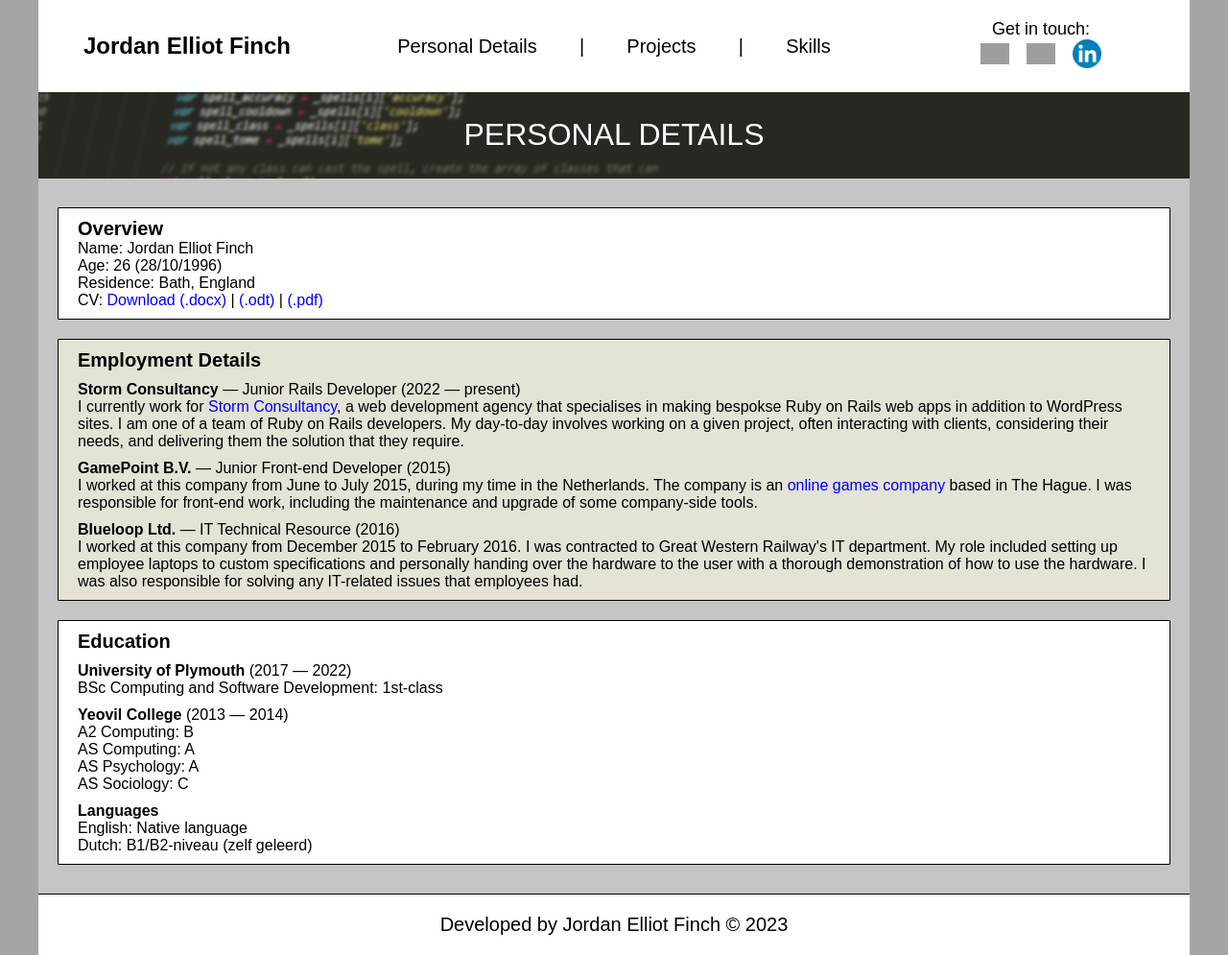
After one commit to JordanFinch72/Portfolio, a PHP site: page /about.php in a window 1280 px wide. The commit adds this page. Shown: the whole page at 96% size. Run offline with PHP 8.4, Linux system fonts and the light colour scheme; grey boxes are pictures that could not be loaded.

Commit message:
Add personal details page

```diff
--- /dev/null
+++ b/about.php
@@ -0,0 +1,95 @@
+<!DOCTYPE html>
+<html lang="en">
+<head>
+	<meta charset="UTF-8">
+	<meta name="theme-color" content="#FFCC00" /> <!-- TODO: Check that this doesn't look abysmal -->
+	<!-- TODO: Metadata: descriptions, etc. -->
+	<link rel="stylesheet" type="text/css" href="resources/css/main.css" />
+	<link rel="stylesheet" type="text/css" href="resources/css/alternating.css" />
+	<title>Jordan Elliot Finch - Details</title>
+</head>
+<body>
+	<?php require("modules/header.php") ?>
+
+	<div class="title-header">
+		<h2>Personal Details</h2>
+	</div>
+
+	<main class="alternating">
+		<section>
+			<div class="info-box">
+				<div class="title">Overview</div>
+				<div class="content">
+					<p>
+						Name: Jordan Elliot Finch <br />
+						Age: 26 (28/10/1996) <br />
+						Residence: Bath, England <br />
+						CV: <a href="resources/files/Curriculum Vitae.docx">Download (.docx)</a> | <a href="resources/files/Curriculum Vitae.odt">(.odt)</a> | <a href="resources/files/Curriculum Vitae.pdf" target="_blank">(.pdf)</a>
+					</p>
+				</div>
+			</div>
+		</section>
+		<section>
+			<div class="info-box">
+				<div class="title">Employment Details</div>
+				<div class="content">
+					<div class="item-wrapper">
+						<strong>Storm Consultancy</strong> — Junior Rails Developer (2022 — present)<br />
+						<p>
+							I currently work for <a href="https://stormconsultancy.co.uk" target="_blank">Storm Consultancy</a>, a web development agency that specialises in making bespokse Ruby on Rails web apps in addition to WordPress sites. I am one of a team of Ruby on Rails developers. My day-to-day involves working on a given project, often interacting with clients, considering their needs, and delivering them the solution that they require.
+						</p>
+					</div>
+					<div class="item-wrapper">
+						<strong>GamePoint B.V.</strong> — Junior Front-end Developer (2015)<br />
+						<p>
+							I worked at this company from June to July 2015, during my time in the Netherlands. The company is an
+							<a href="http://gamepoint.com" target="_blank">online games company</a> based in The Hague. I was responsible for front-end work,
+							including the maintenance and upgrade of some company-side tools.
+						</p>
+					</div>
+					<div class="item-wrapper">
+						<strong>Blueloop Ltd.</strong> — IT Technical Resource (2016)<br />
+						<p>
+							I worked at this company from December 2015 to February 2016. I was contracted to Great Western Railway's IT
+							department. My role included setting up employee laptops to custom specifications and personally handing over
+							the hardware to the user with a thorough demonstration of how to use the hardware. I was also responsible for
+							solving any IT-related issues that employees had.
+						</p>
+					</div>
+				</div>
+			</div>
+		</section>
+		<section>
+			<div class="info-box">
+				<div class="title">Education</div>
+				<div class="content">
+					<div class="item-wrapper">
+						<strong>University of Plymouth</strong> (2017 — 2022)<br />
+						<p>
+							BSc Computing and Software Development: 1st-class <br />
+						</p>
+					</div>
+					<div class="item-wrapper">
+						<strong>Yeovil College</strong> (2013 — 2014)<br />
+						<p>
+							A2 Computing: B <br />
+							AS Computing: A <br />
+							AS Psychology: A <br />
+							AS Sociology: C
+						</p>
+					</div>
+					<div class="item-wrapper">
+						<strong>Languages</strong>
+						<p>
+							English: Native language <br />
+							Dutch: B1/B2-niveau (zelf geleerd)
+						</p>
+					</div>
+				</div>
+			</div>
+		</section>
+	</main>
+
+	<?php require("modules/footer.php"); ?>
+</body>
+</html>
--- /dev/null
+++ b/resources/css/alternating.css
@@ -0,0 +1,41 @@
+.alternating section {
+    display: flex;
+    flex-flow: column;
+    align-items: start;
+}
+.alternating section .info-box {
+    display: flex;
+    flex-flow: column;
+    margin: 0.5rem 0;
+    padding: 0.5rem 0;
+    border: 1px solid black;
+    border-radius: 1px 1px 1px 1px;
+    background-color: #fefefe;
+    width: 100%;
+}
+.alternating section:nth-child(even) .info-box {
+    background-color: #e4e3d6;
+}
+.alternating section .info-box > .title {
+    display: flex;
+    flex-flow: column;
+    font-weight: 600;
+    padding: 0 1rem;
+    width: fit-content;
+}
+.alternating section .info-box a {
+    font-size: 0.8rem;
+    color: blue;
+    font-weight: normal;
+}
+.alternating section .info-box a:hover {
+    font-weight: 600;
+}
+.alternating section .info-box > .content {
+    padding: 0 1rem;
+    font-size: 0.8rem;
+    /* font-family: "Source Serif", serif; /* TODO: Source Serif, or something similar */
+}
+.alternating section .info-box > .content .item-wrapper {
+    margin-top: 0.5rem;
+}
--- a/resources/css/main.css
+++ b/resources/css/main.css
@@ -72,11 +72,11 @@ header .right .icons {
     display: flex;
     flex-flow: row;
     justify-content: space-evenly;
+    align-items: center;
     width: 60%;
 }
 header .right .icons a img {
     width: 30px;
-    height: 30px;
 }
 
 div.title-header {
@@ -98,6 +98,7 @@ main {
     display: flex;
     flex-flow: column;
     flex: 8 8;
+    padding: 1rem;
 }
 
 footer {
--- a/resources/css/playground.css
+++ b/resources/css/playground.css
@@ -2,7 +2,6 @@
     display: flex;
     flex-flow: column;
     align-items: center;
-    padding: 1rem;
 }
 .playground section .card-row {
     display: flex;
@@ -10,6 +9,7 @@
     justify-content: space-evenly;
     align-items: center;
     width: 100%;
+    margin-bottom: 1rem;
 }
 .playground section .card-row .card {
     display: flex;
```
Also changed, not shown: 3 other files.
